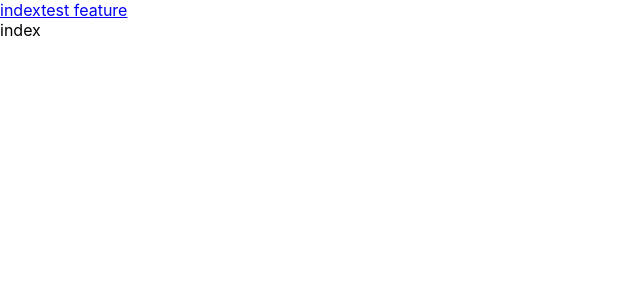
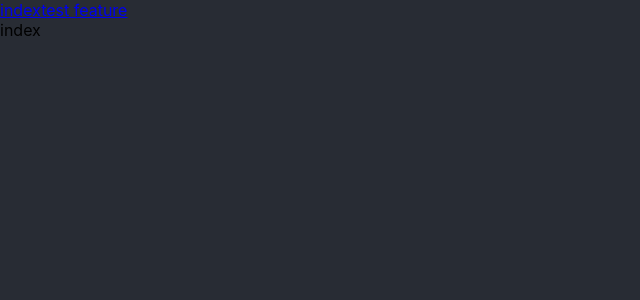
Before and after one commit to potter80511/orders_ex, a React (Create React App) app: page / in a window 1280 px wide. Shown: the top 300 px of the page, without its empty margins (0-640 px from the left). Built offline with nearby package versions, Linux system fonts and the light colour scheme.

Commit message:
調整sass loader version

```diff
--- a/package.json
+++ b/package.json
@@ -11,7 +11,7 @@
     "@types/react-router-dom": "^5.1.7",
     "axios": "^0.21.1",
     "json-server": "^0.16.3",
-    "node-sass": "^5.0.0",
+    "node-sass": "^4.13.0",
     "react": "^17.0.1",
     "react-dom": "^17.0.1",
     "react-router-dom": "^5.2.0",
--- a/src/App.tsx
+++ b/src/App.tsx
@@ -3,6 +3,7 @@ import { Switch, Route } from 'react-router-dom';
 import { Link } from 'react-router-dom';
 import TestContainer from 'src/features/test_feature/TestContainer'
 import IndexContainer from 'src/features/IndexContainer'
+import 'src/scss/theme.scss';
 
 export class AppPath {
   static get index() {
--- /dev/null
+++ b/src/scss/theme.scss
@@ -0,0 +1,3 @@
+body {
+  background-color: #282c34;
+}
```
Also changed, not shown: 2 other files (tests, documents, lock files or other folders).
